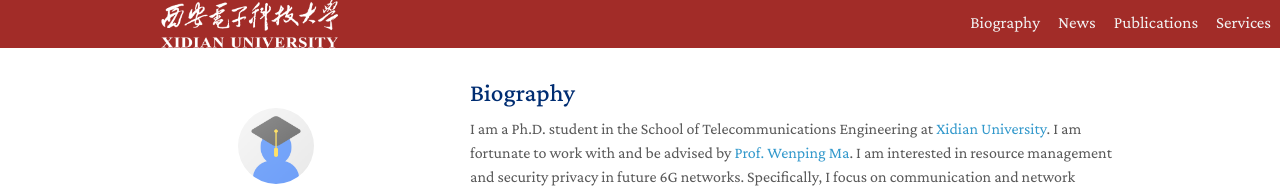
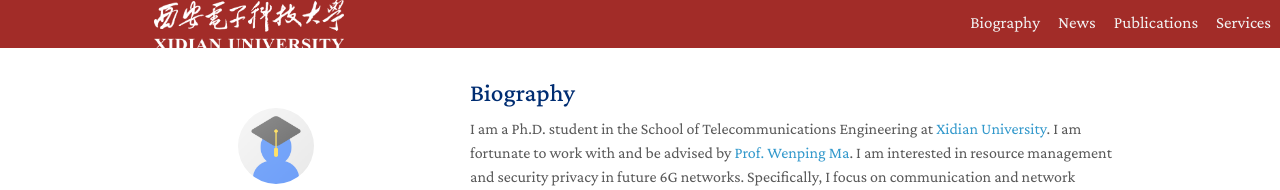
Before and after one commit to QuinYim/quinyim.github.io, a Jekyll site: the page built from index.md, in a window 1280 px wide. Shown: the top 190 px of the page. Built offline with Jekyll 4.4.1, drawn with Linux system fonts in a browser that asks for light colours; a style sheet for code colours, icons or effects is not loaded.

Commit message:
First Commit

```diff
--- a/_config.yml
+++ b/_config.yml
@@ -3,7 +3,7 @@
 position: Ph.D. Student
 affiliation: Xidian University
 #affiliation_link: https://cs.jhu.edu/
-affiliation_logo: ./assets/img/xidian5.svg #./assets/img/university-logo-small-horizontal-white-156eae9527.svg
+affiliation_logo: ./assets/img/xidian6.svg #./assets/img/university-logo-small-horizontal-white-156eae9527.svg
 location: Xi'an, China
 email: kyan@stu.xidian.edu.cn
 
```
Also changed, not shown: assets/img/xidian6.svg (added).
